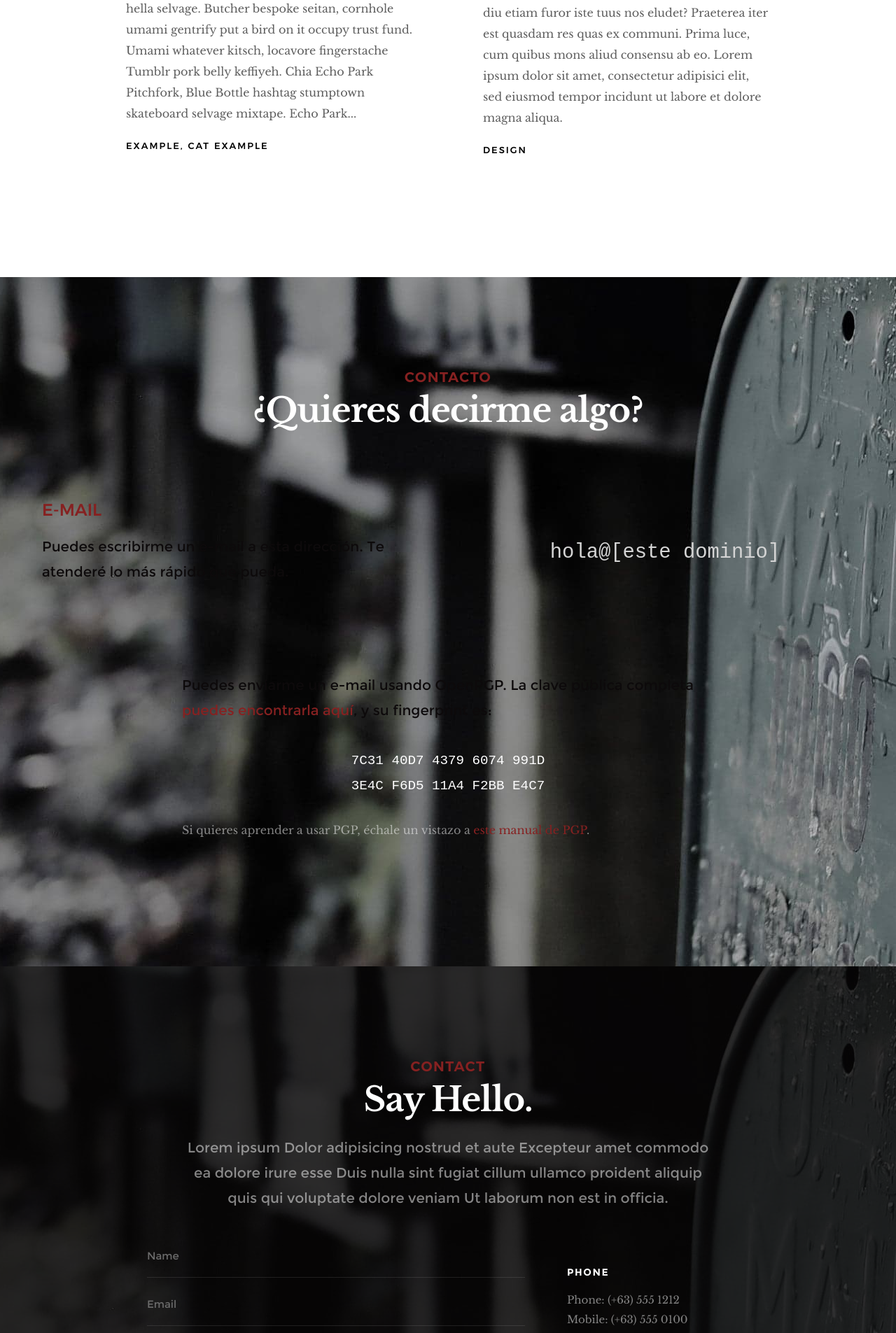
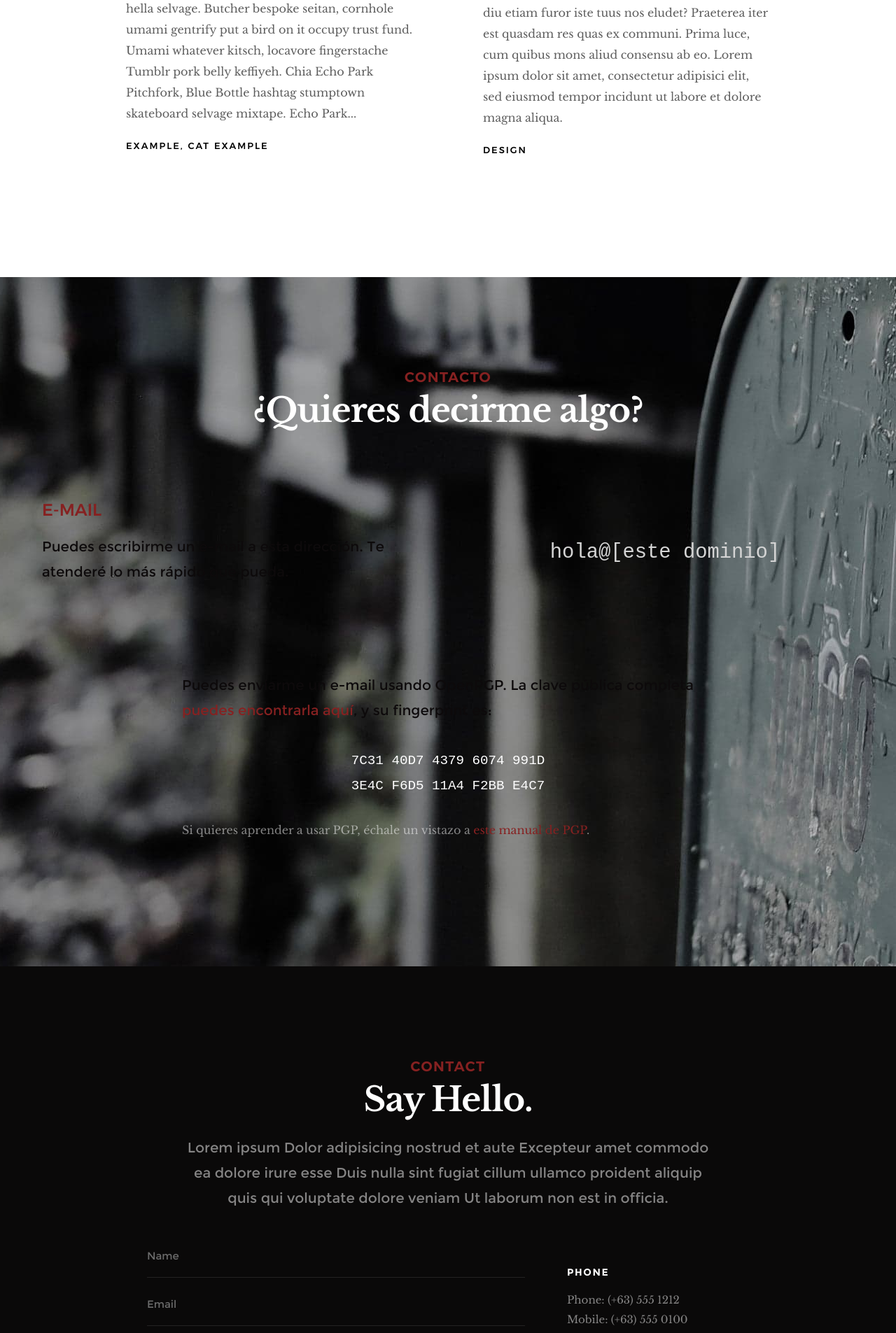
Before and after one commit to MrAnnix/Hola-theme-Jekyll, a Jekyll site: the page built from index.html, in a window 1280 px wide. Shown: the part 4495-6400 px from the top of the page at 70% size. Built offline with Jekyll 4.4.1, drawn with Linux system fonts in a browser that asks for light colours.

Commit message:
Update main.css

```diff
--- a/css/main.css
+++ b/css/main.css
@@ -3075,7 +3075,6 @@ html.no-csstransitions .home-content__main {
 
 .s-contact {
     background-color: #151515;
-    background-image: url("../images/contact-bg.jpg");
     background-repeat: no-repeat;
     background-position: center, center;
     padding-top: 13.2rem;
```
